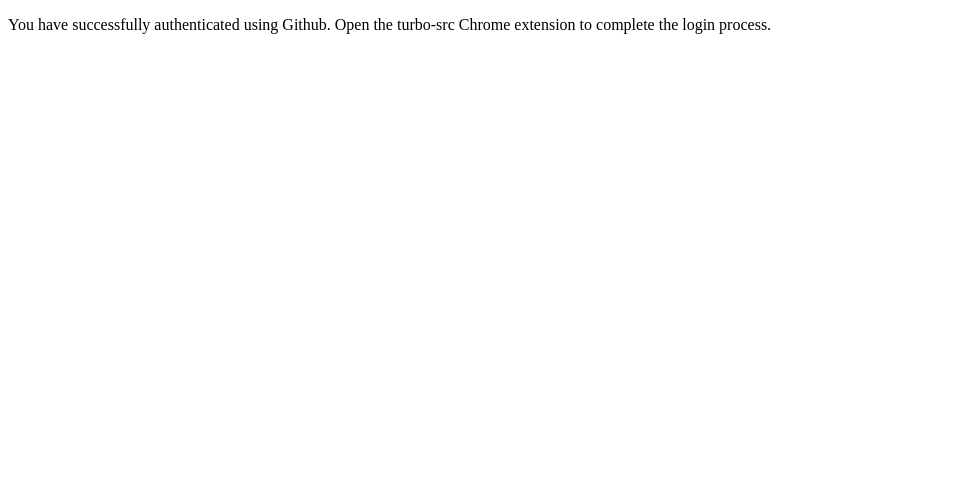
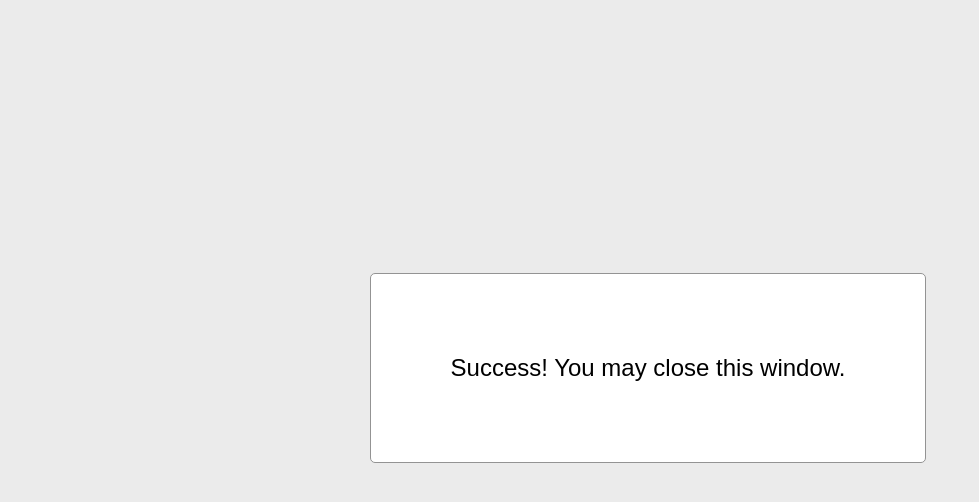
Before and after one commit to turbo-src/gh-auth, a website: page public/index.html in a window 1280 px wide. Shown: the whole page, without its empty margins (0-979 px from the left). Drawn offline with Linux system fonts and the light colour scheme.

Commit message:
switching to new fly acc

```diff
--- a/fly.toml
+++ b/fly.toml
@@ -1,6 +1,6 @@
-# fly.toml file generated for turbosrc-auth on 2022-08-31T16:15:01-04:00
+# fly.toml file generated for turbosrc-reibase-auth on 2022-11-03T11:25:42-04:00
 
-app = "turbosrc-auth"
+app = "turbosrc-reibase-auth"
 kill_signal = "SIGINT"
 kill_timeout = 5
 processes = []
--- a/public/index.html
+++ b/public/index.html
@@ -6,11 +6,29 @@
     <meta name="viewport" content="width=device-width, initial-scale=1.0" />
     <title>Turbo-Src</title>
     <script></script>
+    <style>
+      body {
+        height: 90vh;
+        width: 100vw;
+        display: flex;
+        align-items: center;
+        justify-content: center;
+        background-color: rgb(235, 235, 235);
+      }
+      p {
+        background-color: #fff;
+        border: 1px solid rgb(147, 147, 147);
+        border-radius: 5px;
+        padding: 5rem;
+        font-size: 24px;
+        font-weight: 500;
+        font-family: sans-serif;
+      }
+    </style>
   </head>
   <body>
     <p>
-      You have successfully authenticated using Github. Open the turbo-src Chrome extension to complete the login
-      process.
+      Success! You may close this window.
     </p>
   </body>
 </html>
```
